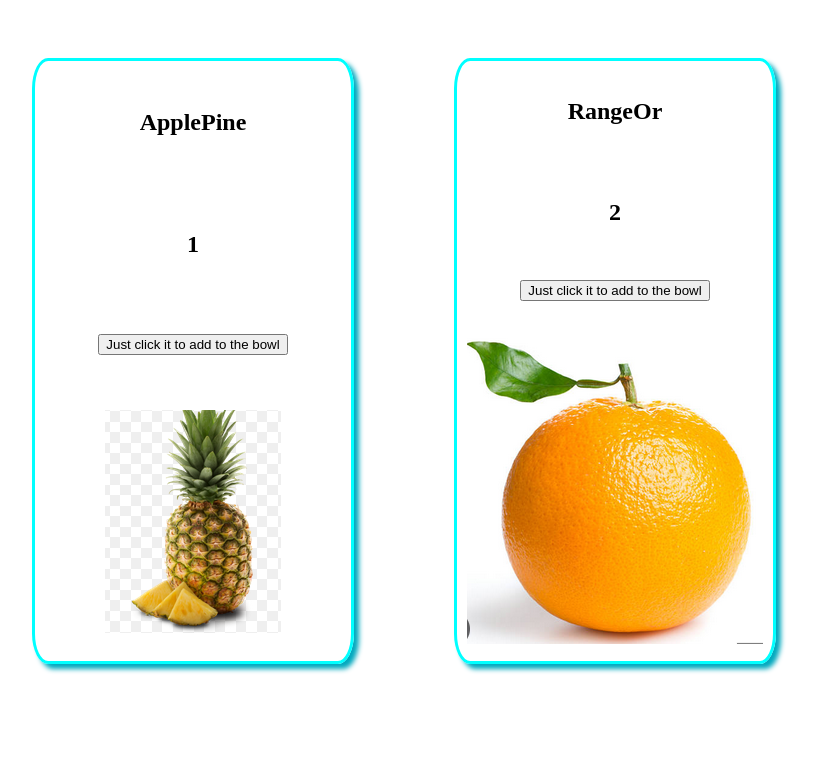
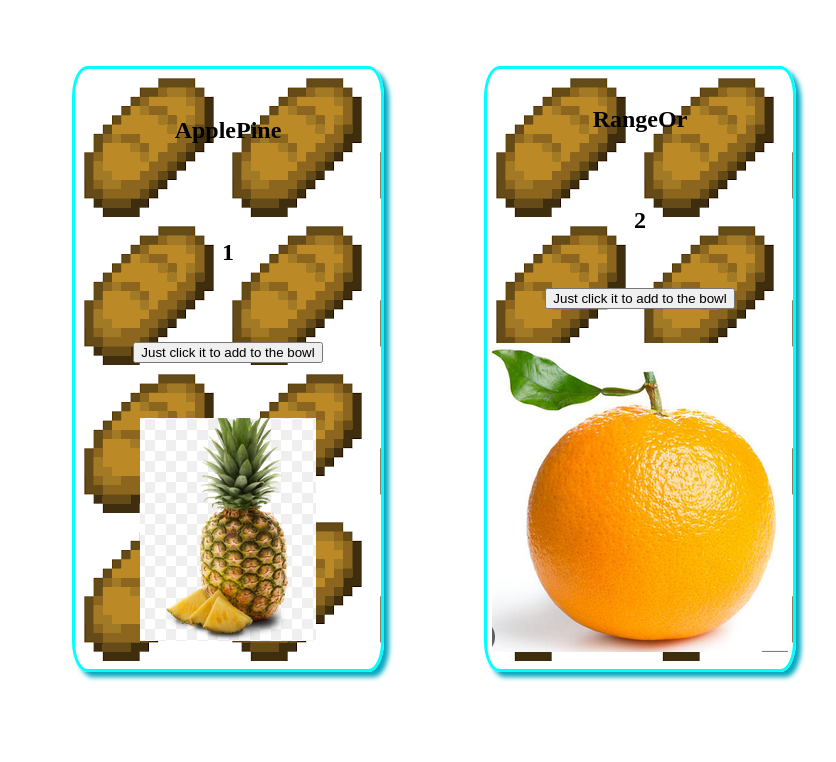
Before and after one commit to staten-island-tech/vue-reactivity-project-ierhe, a Vue app in the folder app/: page / in a window 1280 px wide. Shown: the top 762 px of the page, without its empty margins (26-862 px from the left). Built offline with nearby package versions, Linux system fonts and the light colour scheme.

Commit message:
Update BuildClick.vue

```diff
--- a/app/src/views/BuildClick.vue
+++ b/app/src/views/BuildClick.vue
@@ -1,5 +1,6 @@
 <template>
-  <div class="container">
+
+  <ul class="container">
     <TwoBox v-for="guds in arrrayofguds" :key="guds.nameofguds" :guds="guds">
       <button @click="saladadding(guds)">Just click it to add to the bowl</button>
       <section class="pictures">
@@ -8,7 +9,8 @@
 
     </TwoBox>
 
-  </div>
+  </ul>
+
   <div>
     <section id="saladbowl">
       <div class="bowl-container">
@@ -61,11 +63,11 @@ const totalmoney = ref(0)
 
 <style scoped>
 div {
-
-  background-image:
+  background-image: url("/images/bread.png");
+  /* background-image:
     radial-gradient(transparent 45%)
     url("/images/bread.png");
-  background-image: rgba(0, 0, 0, 0.068);
+  background-image: rgba(0, 0, 0, 0.068); */
   align-items: center;
 
 }
```
